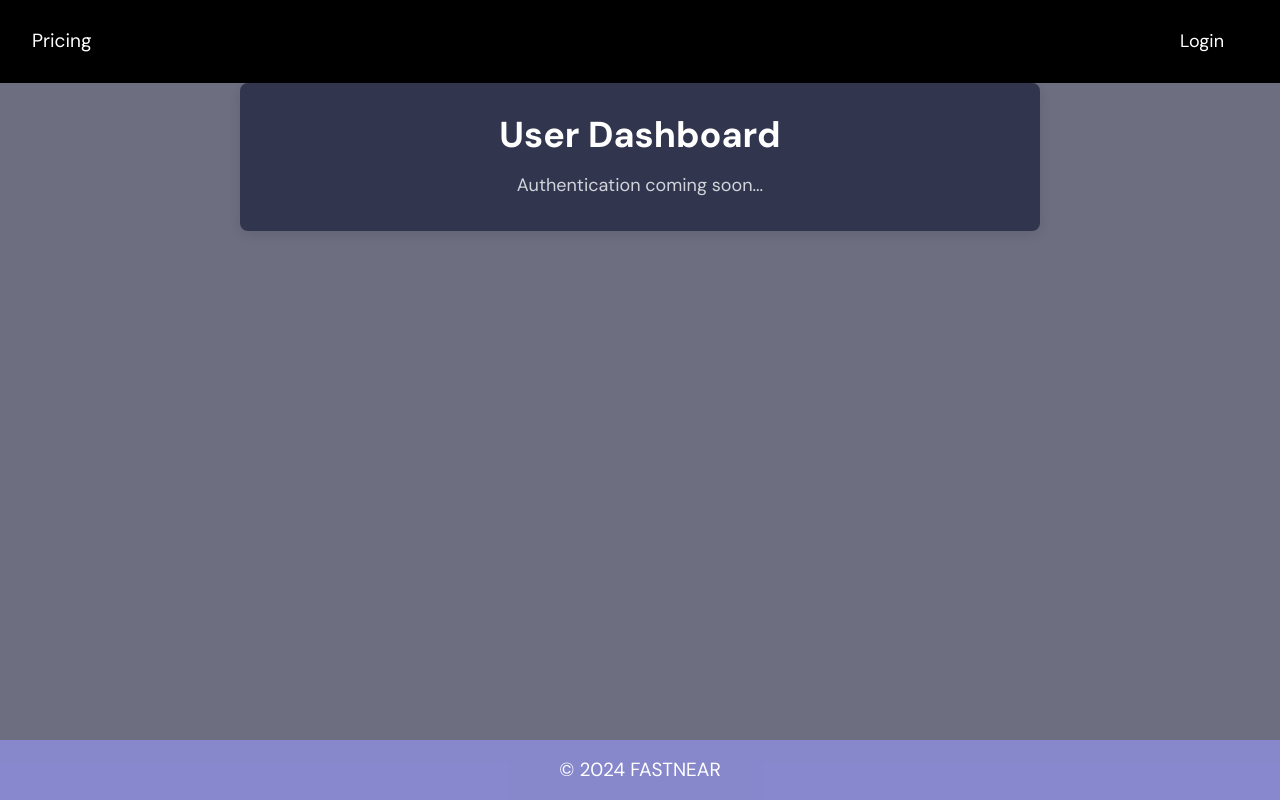
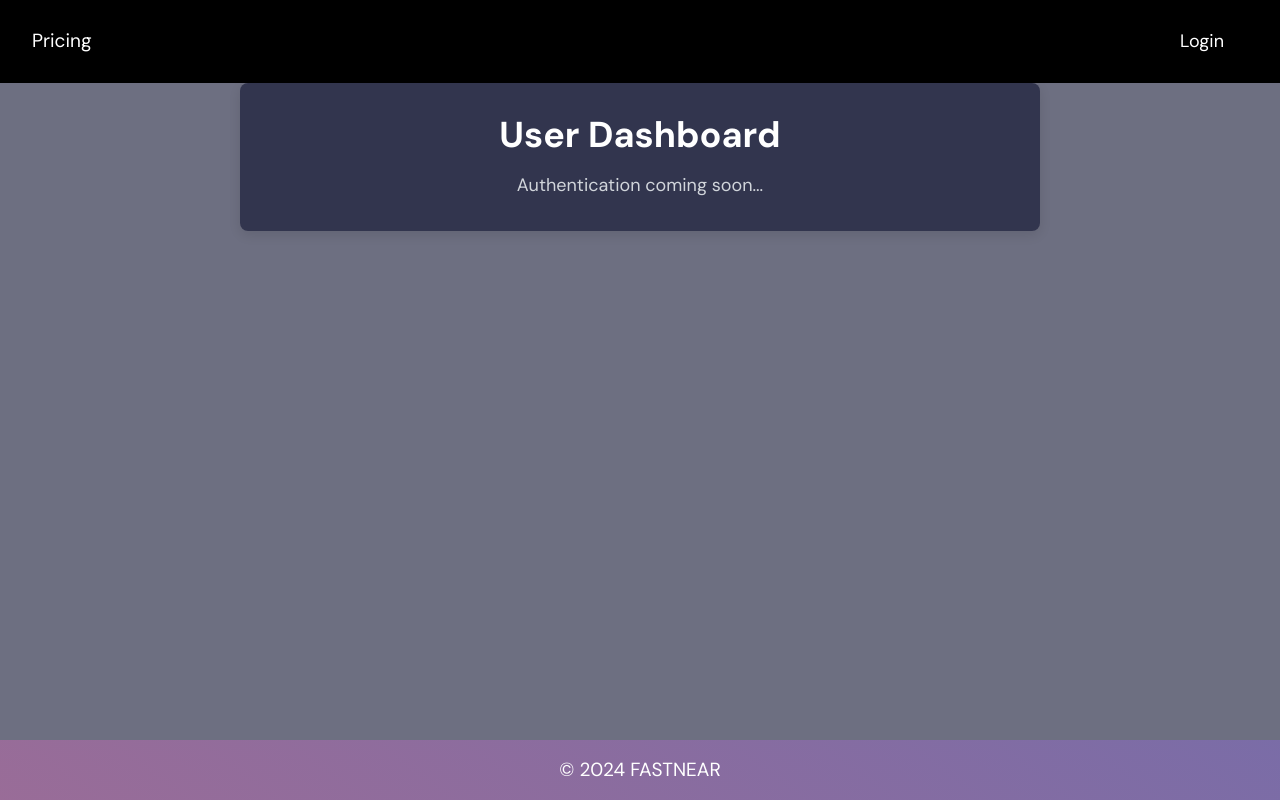
Before and after one commit to fastnear/subscriptions-site, a Next.js app: page /dashboard in a window 1280 px wide. Built offline with nearby package versions, Linux system fonts and the light colour scheme.

Commit message:
css and cleanup

```diff
--- a/src/app/_components/fastnear-logo.tsx
+++ b/src/app/_components/fastnear-logo.tsx
@@ -3,12 +3,10 @@
 export default function FastNearLogo() {
     return (
         <div className="flex items-center justify-center">
-            {/*<div className="flex items-center justify-center h-screen bg-black">*/}
             <h1 className="text-6xl font-extrabold text-transparent bg-clip-text bg-gradient-to-r from-green-400 via-blue-500 to-purple-600 animate-text-glow">
                 FAST
             </h1>
             <div className="text-6xl font-extrabold text-pink-500 animate-fast-squish">
-                {/*<div className="text-6xl font-extrabold text-pink-500 animate-near-flip">*/}
                 NEAR
             </div>
             <div className="text-4xl md:text-4xl font-medium text-white transform -rotate-3 animate-move-right-delay">
--- a/src/app/_components/footer.css
+++ b/src/app/_components/footer.css
@@ -1,5 +1,9 @@
 .footer {
-    background-color: rgba(153, 153, 255, 0.6);
+    background: linear-gradient(
+            37deg,
+            rgba(255, 102, 204, 0.3),
+            rgba(153, 102, 255, 0.3)
+    );
     color: var(--foreground);
     text-align: center;
     padding: 1rem;
--- a/src/app/globals.css
+++ b/src/app/globals.css
@@ -7,6 +7,13 @@ html, body {
   margin: 0;
   display: flex;
   flex-direction: column;
+}
+
+/* thought this would halp */
+#fn-logo .logo {
+  width: 100px;
+  height: auto;
+  max-width: 100%;
 }
 
 .pricing-card {
```
